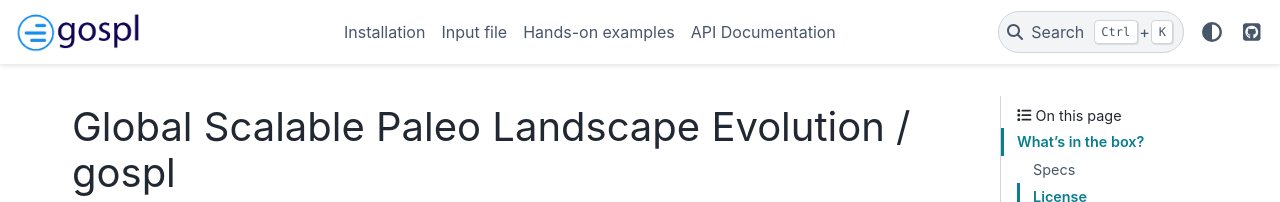
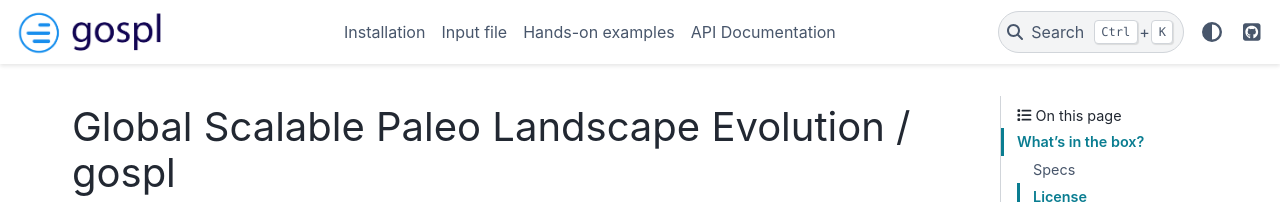
Before and after one commit to Geodels/gospl, a Sphinx documentation site: the page built from docs/index.rst, in a window 1280 px wide and 900 px high. Shown: the top 202 px of the window. Built offline with Sphinx 7.4.7 and the PyData theme 0.15.4, drawn with Linux system fonts in a browser that asks for light colours; the version number is read from the project's files by our own code.

Commit message:
update logo

```diff
--- a/docs/conf.py
+++ b/docs/conf.py
@@ -106,7 +106,7 @@ todo_include_todos = False
 html_theme = "pydata_sphinx_theme"
 
 # html_theme_path = [sphinx_rtd_theme.get_html_theme_path()]
-html_logo = "images/logo1.png"
+html_logo = "images/logo.png"
 html_theme_options = {
     "github_url": "https://github.com/Geodels/gospl",
     "search_bar_text": "Search GOSPL docs ...",
```
Also changed, not shown: docs/images/logo.png (added), docs/images/logo1.png (deleted).
